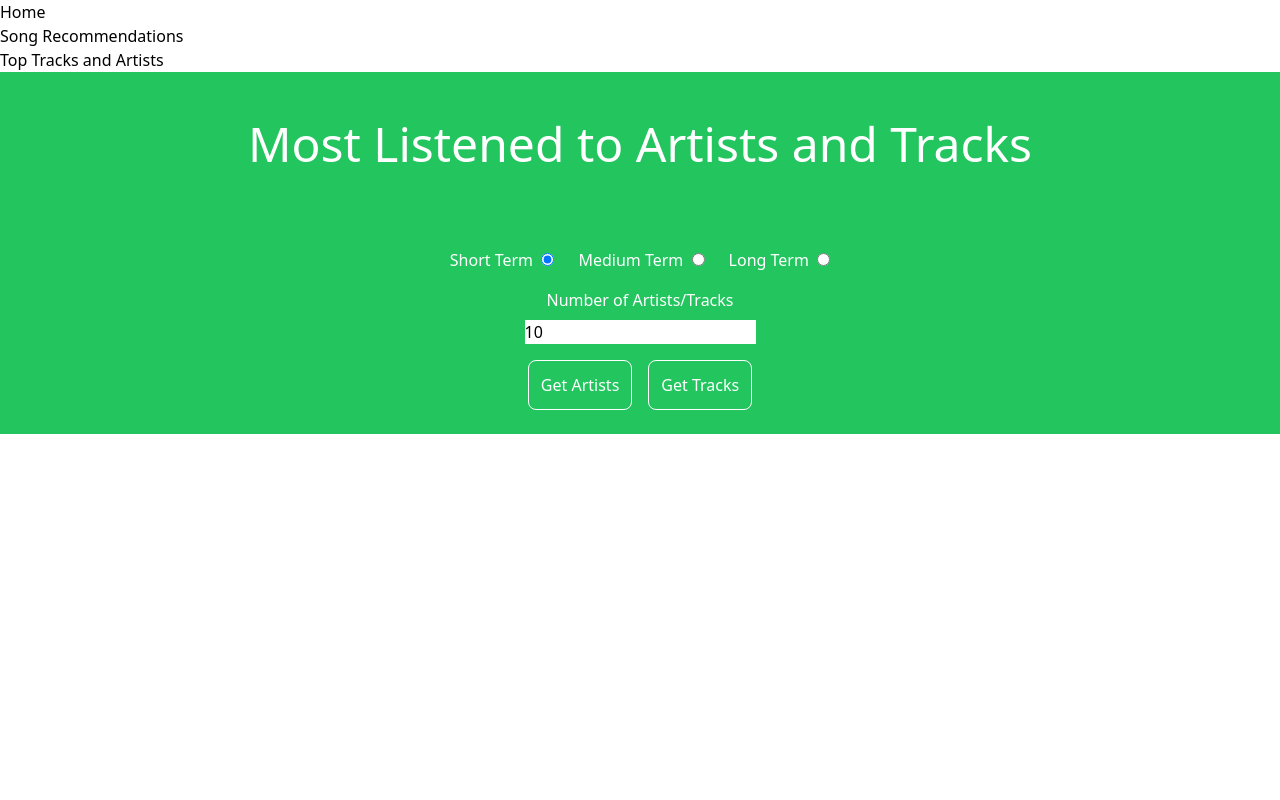
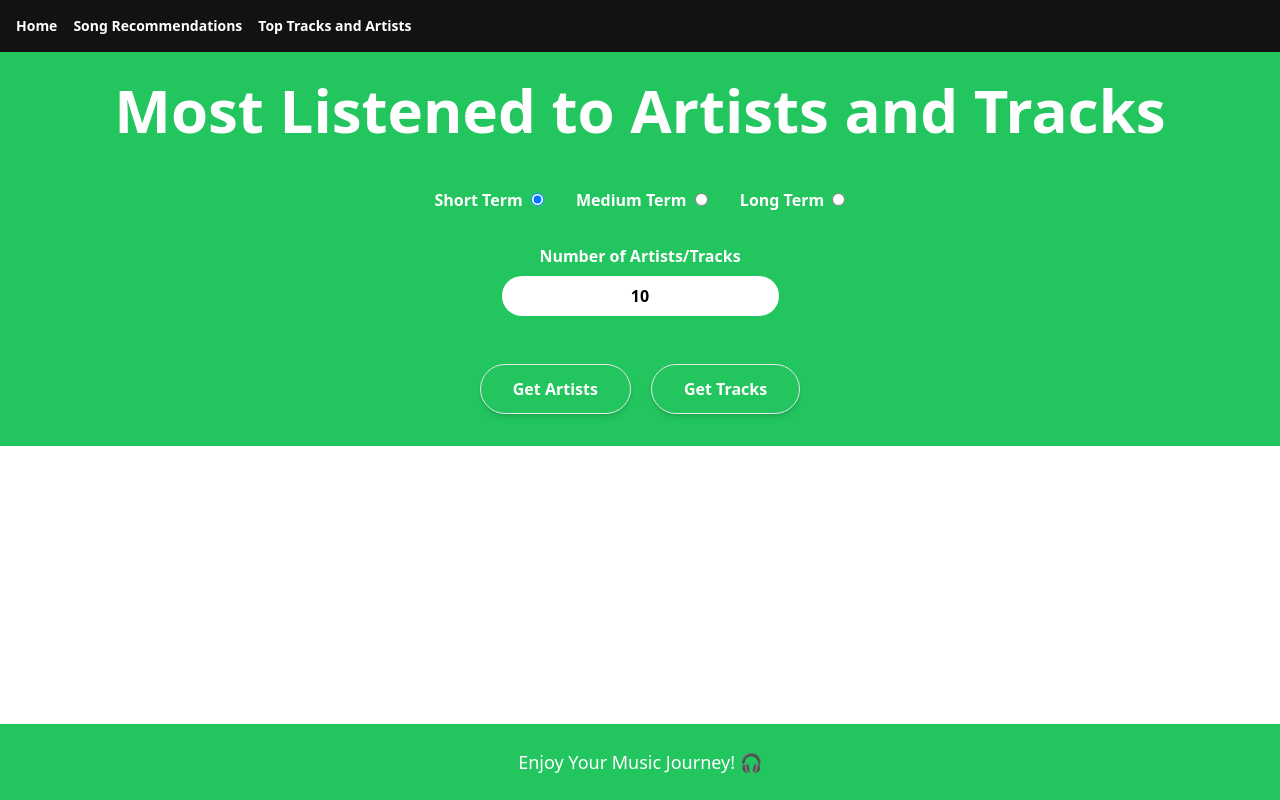
Before and after one commit to masashiyo/MusicRecFrontEnd, a React (Vite) app: page /topSongsAndArtists in a window 1280 px wide. Built offline with nearby package versions, Linux system fonts and the light colour scheme.

Commit message:
added more styling for everything including navbar

```diff
--- a/src/components/NavigationBar.jsx
+++ b/src/components/NavigationBar.jsx
@@ -4,17 +4,17 @@ export default function NavigationBar() {
 
 
     return (
-        <div className="bg-white">
-            <div>
-                <Link to="/home">Home</Link>
+        <nav className="fixed font-semibold text-xl flex bg-[#121212] p-4 w-[100%] z-50">
+            <div className="text-sm">
+                <Link className="block mt-4 lg:mt-0 text-white hover:text-green-100 mr-4" to="/home">Home</Link>
             </div>
-            <div>
-                <Link to="/songRecommendation">Song Recommendations</Link>
+            <div className="text-sm">
+                <Link className="block mt-4 lg:mt-0 text-white hover:text-green-100 mr-4" to="/songRecommendation">Song Recommendations</Link>
             </div>
-            <div>
-                <Link to="/topSongsAndArtists">Top Tracks and Artists</Link>
+            <div className="text-sm">
+                <Link className="block mt-4 lg:mt-0 text-white hover:text-green-100 mr-4" to="/topSongsAndArtists">Top Tracks and Artists</Link>
             </div>
-        </div>
+        </nav>
     )
 
 }
--- a/src/components/SearchResultTile.jsx
+++ b/src/components/SearchResultTile.jsx
@@ -12,9 +12,9 @@ const SearchResultTile = (props) => {
 
 
     return (
-        <div onClick={() => props.handleTrackClick(props.track)} className="bg-white py-3 block text-3xl w-full border-transparent hover:bg-blue-200 cursor-pointer">
-            <span>{props.track.name} - {artistString}</span>
-        </div>
+  <div onClick={() => props.handleTrackClick(props.track)} className="overflow-x-hidden ml-10 bg-white py-3 px-6 block text-2xl w-full rounded-lg hover:bg-blue-200 cursor-pointer transition duration-300 ease-in-out transform hover:scale-105">
+    <span className="text-gray-800">{props.track.name} - {artistString}</span>
+  </div>
     )
 }
 
--- a/src/components/SongSearchBar.jsx
+++ b/src/components/SongSearchBar.jsx
@@ -1,6 +1,5 @@
 import React, { useState, useEffect, useRef } from 'react';
 import SearchResultTile from './SearchResultTile';
-import TrackCard from './TrackCard';
 
 const SongSearchBar = (props) => {
     const [searchValue, setSearchValue] = useState('');
@@ -57,21 +56,29 @@ const SongSearchBar = (props) => {
 
     return (
         <>
-            <div className='text-left w-8/12 mx-auto'>
+          <div className='text-left w-8/12 mx-auto relative'>
             <input
-                className='rounded-lg text-5xl border border-[#ccc] w-full'
+              className='rounded-lg text-5xl border border-[#ccc] w-full py-3 px-4 focus:border-green-500'
               type="text"
               placeholder="Search..."
               value={searchValue}
               onChange={handleChange}
             />
-            <div className='absolute w-8/12'>
-                {searchResults.length > 0 && searchResults}
+            <div className='absolute bg-white rounded-lg mt-2 w-full max-h-60 overflow-y-auto z-10'>
+              {searchResults.length > 0 &&
+                <ul className="overflow-x-hidden">
+                  {searchResults.map((result, index) => (
+                    <li key={index}>
+                      <p className="text-lg">{result}</p>
+                    </li>
+                  ))}
+                </ul>
+              }
             </div>
           </div>
         </>
+      );
 
-    );
 }
 
 export default SongSearchBar
--- a/src/pages/SongRecommendation.jsx
+++ b/src/pages/SongRecommendation.jsx
@@ -69,31 +69,37 @@ const SongRecommendation = () => {
         }
     }
 
-    return(
-        <div className=''>
+    return (
+        <div className="flex flex-col min-h-screen">
+          <div className="flex-grow">
             <NavigationBar />
-            <div className='bg-green-500 text-white py-6 mb-10 flex flex-col items-center'>
-                <h1 className='text-5xl mb-20 mt-6'>Song Recommendations</h1>
+            <div className="bg-green-500 text-white py-12 mb-10 flex flex-col items-center">
+              <h1 className="text-5xl mb-20 mt-6 font-semibold">Song Recommendations</h1>
             </div>
             <SongSearchBar sendTrackToParent={sendTrackToParent} tracksSelected={tracksSelected}/>
-            <div className='flex justify-center'>
-                <div className='mt-20 w-[83.5%] mx-auto flex flex-col items-center'>
+            <div className="flex justify-center">
+              <div className="mt-20 w-[83.5%] mx-auto flex flex-col items-center">
                 {mappedTracks}
               </div>
             </div>
-            <div className='flex justify-center'>
+            <div className="flex justify-center my-12">
               {tracksSelected.length > 0 &&
-                    <button onClick={() => clearSelectedTracks()} className="mb-20 transition duration-300 ease-in-out text-white bg-green-500 hover:bg-green-700 p-2 text-xl rounded-lg border border-white">Clear All</button>
+                <button onClick={() => clearSelectedTracks()} className="bg-green-500 hover:bg-green-600 text-white font-semibold py-3 px-8 rounded-full shadow-md transition duration-300 transform hover:scale-105">Clear All</button>
               }
               {tracksSelected.length > 0 &&
-                    <button onClick={() => fetchResults()} className="mb-20 transition duration-300 ease-in-out text-white bg-green-500 hover:bg-green-700 p-2 text-xl rounded-lg border border-white">Get Tracks</button>
+                <button onClick={() => fetchResults()} className="bg-green-500 hover:bg-green-600 text-white font-semibold py-3 px-8 rounded-full shadow-md transition duration-300 ml-5 transform hover:scale-105">Get Tracks</button>
               }
+            </div>
           </div>
 
           <SongRecModal modal={modal} toggleModal={toggleModal} trackList={trackList} fetchingTracks={fetching} fetchMoreTracks={fetchResults}/>
+
+          <footer className="bg-green-500 text-white py-6 text-center">
+            <p className="text-lg">Enjoy Your Music Journey! 🎧</p>
+          </footer>
         </div>
+      )
 
-    )
 }
 
 export default SongRecommendation
--- a/src/pages/TopSongsAndArtists.jsx
+++ b/src/pages/TopSongsAndArtists.jsx
@@ -81,19 +81,17 @@ const TopTracksAndArtists = () => {
     return false
   }
 
-//TODO I will need to condense the code to make it more efficient but for now this will do
-
-  return (
-    <div>
+return (
+  <div className="flex flex-col min-h-screen">
     <NavigationBar/>
-    <header className="bg-green-500 text-white py-6 flex flex-col items-center">
-      <h1 className="text-5xl mb-20 mt-6">Most Listened to Artists and Tracks</h1>
-      <div className="trackAndArtistNumber flex justify-center mb-4">
-        <label className="mr-6">
+    <header className="bg-green-500 text-white py-8 flex flex-col items-center font-semibold font-sans pt-12">
+      <h1 className="text-6xl mb-12 mt-8">Most Listened to Artists and Tracks</h1>
+      <div className="trackAndArtistNumber flex justify-center mb-8">
+        <label className="mr-8">
           Short Term&nbsp;&nbsp;
           <input type="radio" id="shortTerm" name="term" value="short_term" checked={selectedTerm === 'short_term'} onChange={handleTermChange} />
         </label>
-        <label className="mr-6">
+        <label className="mr-8">
           Medium Term&nbsp;&nbsp;
           <input type="radio" id="mediumTerm" name="term" value="medium_term" checked={selectedTerm === 'medium_term'} onChange={handleTermChange} />
         </label>
@@ -102,25 +100,34 @@ const TopTracksAndArtists = () => {
           <input type="radio" id="longTerm" name="term" value="long_term" checked={selectedTerm === 'long_term'} onChange={handleTermChange} />
         </label>
       </div>
-      <div className=''>
+      <div className='mb-8'>
         <label className="block mb-4 text-center">
           Number of Artists/Tracks
-          <input type="text" id="number" onChange={handleNumberChange} value={number} className="block mt-2 w-full text-black" />
+          <input type="text" id="number" onChange={handleNumberChange} value={number} className="block mt-2 w-full text-black text-center bg-white rounded-full py-2 px-4" />
         </label>
       </div>
       <div className="flex">
-        <button className="button mr-4 transition duration-300 ease-in-out hover:bg-green-700 p-3 rounded-lg border border-white" onClick={getTopArtists}>Get Artists</button>
-        <button className="button transition duration-300 ease-in-out hover:bg-green-700 p-3 rounded-lg border border-white" onClick={getTopTracks}>Get Tracks</button>
+        <button className="bg-green-500 hover:bg-green-600 text-white font-semibold py-3 px-8 rounded-full shadow-md transition duration-300 border transform hover:scale-105" onClick={getTopArtists}>Get Artists</button>
+        <button className="bg-green-500 hover:bg-green-600 text-white font-semibold py-3 px-8 rounded-full shadow-md transition duration-300 ml-5 border transform hover:scale-105" onClick={getTopTracks}>Get Tracks</button>
       </div>
     </header>
-    <div className="justify-center">
-      <h1 className="text-6xl m-10 text-center">{!fetching ? currentButtonClicked : ""}</h1>
+    <div className="justify-center flex-grow">
+      <h1 className="text-6xl m-10 text-center font-semibold">{!fetching ? currentButtonClicked : ""}</h1>
       <div className="flex flex-col items-center ">
-        {fetching ? <h1 className='text-6xl'>Loading...</h1> : (currentButtonClicked === "Artists" ? mappedArtists : mappedTracks)}
+        {fetching ?
+          <div className="animate-pulse">
+            <h1 className='text-6xl'>Loading...</h1>
+          </div> :
+          (currentButtonClicked === "Artists" ? mappedArtists : mappedTracks)
+        }
       </div>
     </div>
+    <footer className="bg-green-500 text-white py-6 text-center">
+      <p className="text-lg">Enjoy Your Music Journey! 🎧</p>
+    </footer>
   </div>
-  )
+)
+
 }
 
 
```
Also changed, not shown: src/components/SongRecModal.jsx (+11 -8 lines). Lines whose indentation alone changed are shown as unchanged.
